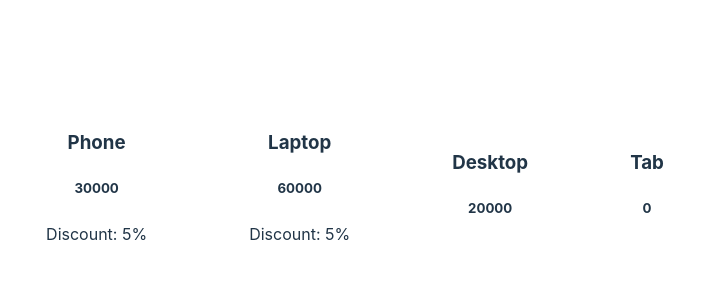
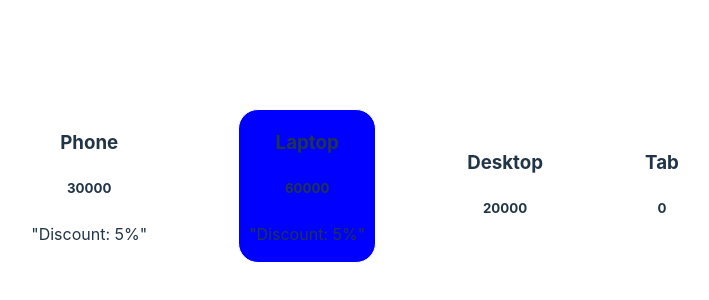
Before and after one commit to MAHRifat/Delta-web-development-course, a React (Vite) app in the folder React/basic-react-app/: page / in a window 1280 px wide. Shown: the part 198-498 px from the top of the page, without its empty margins (325-1034 px from the left). Built offline with nearby package versions, Linux system fonts and the light colour scheme.

Commit message:
dynamic component styleing

```diff
--- a/React/basic-react-app/src/product.jsx
+++ b/React/basic-react-app/src/product.jsx
@@ -2,31 +2,12 @@ import './product.css';
 
 function Product({title, price = 0}){
 
-    // if(price >= 30000){
-    //     return(
-    //         <div className="Product">
-    //             <h3>{title}</h3>
-    //             <h5>{price}</h5>
-    //             <p>Discount: 5%</p>
-    //         </div>
-    //     );
-    // }
-    // else{
-    //     return(
-    //         <div className="Product">
-    //             <h3>{title}</h3>
-    //             <h5>{price}</h5>
-    //         </div>
-    //     );
-    // }
-
+    let styles = {backgroundColor: price > 30000 ? "blue" : null};
     return(
-        <div className="Product">
+        <div className="Product" style={styles}>
             <h3>{title}</h3>
             <h5>{price}</h5>
-            {/* {price >= 30000 ? <p>"Discount: 5%"</p> : null} */}
-            {/* another way to write conditions */}
-            {price >= 30000 && <p>Discount: 5%</p>}
+            {price >= 30000 ? <p>"Discount: 5%"</p> : null}
         </div>
     );
 
```
